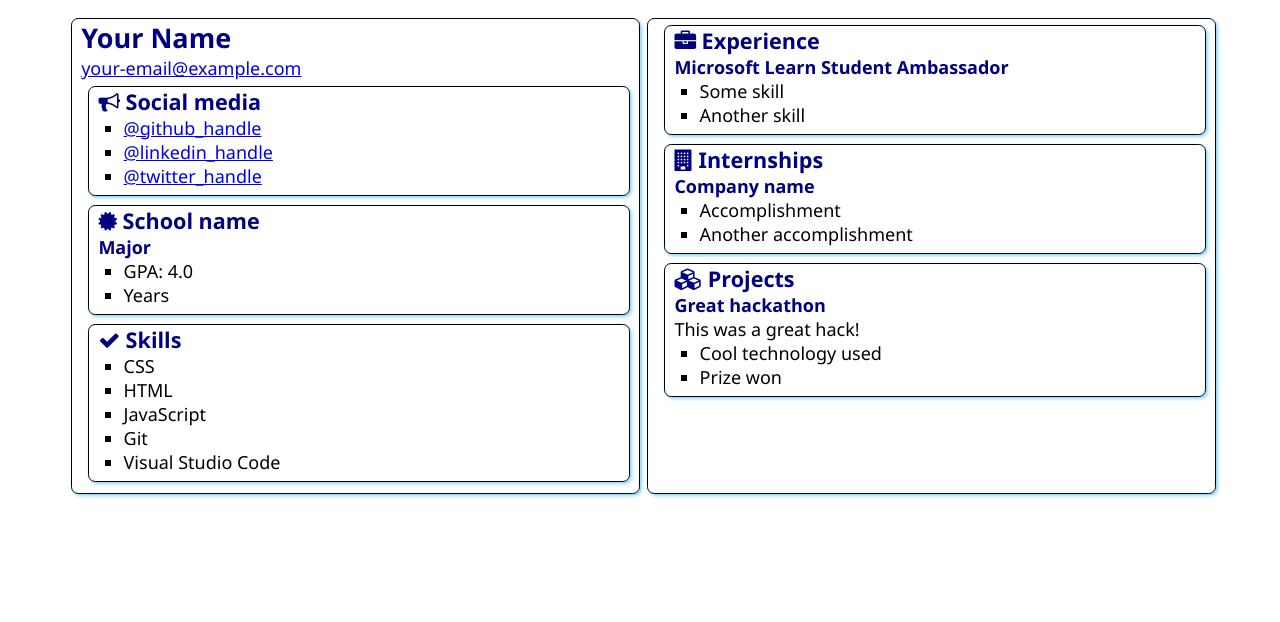
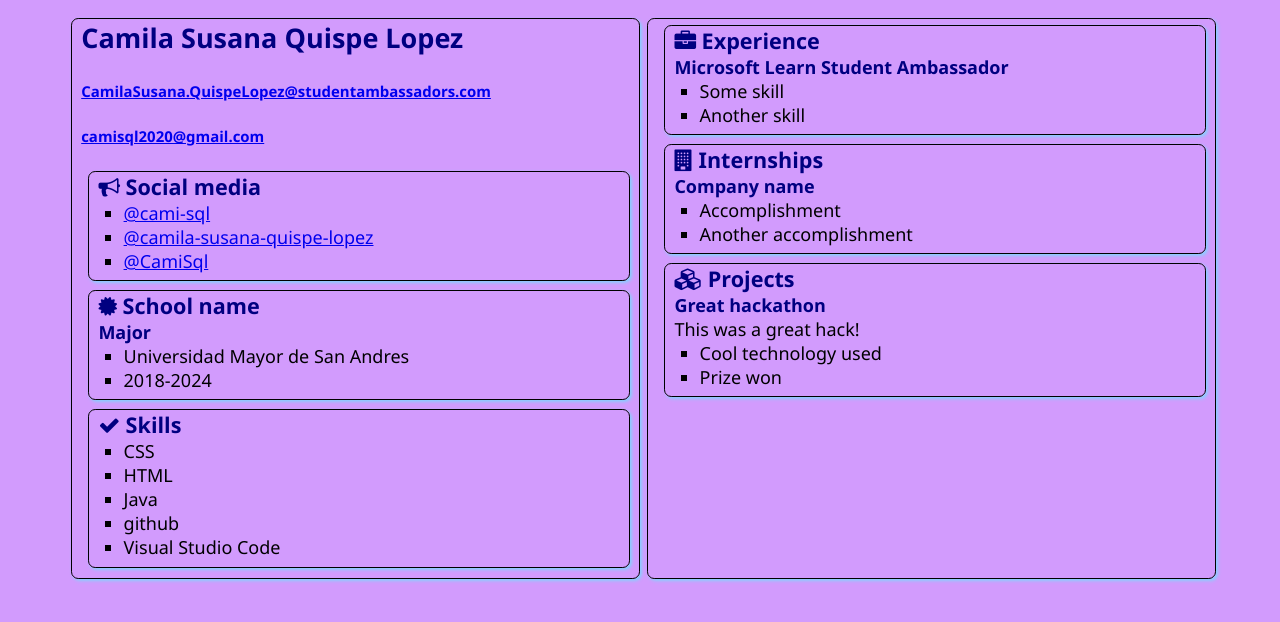
Before and after one commit to cami-sql/SATechnicalOnboarding, a plain HTML site: page src/index.html in a window 1280 px wide. Drawn offline with Linux system fonts and the light colour scheme.

Commit message:
Info added
personal information was added

```diff
--- a/src/index.html
+++ b/src/index.html
@@ -10,10 +10,14 @@
     <link rel="stylesheet" href="https://cdnjs.cloudflare.com/ajax/libs/font-awesome/4.7.0/css/font-awesome.min.css">
 </head>
 <body>
+     <background-color: id="#50C878"></background-color:>
+     <body bgcolor="#D29BFD">
     <main>
         <article class="box">
-            <h1>Your Name</h1>
-            <div><a href="mailto:your.email@example.com">your-email@example.com</a></div>
+            <h1>Camila Susana Quispe Lopez</h1>
+        <div> <h5><a href="mailto:your.email@example.com">CamilaSusana.QuispeLopez@studentambassadors.com </a></h5></div>
+        <div> <h5><a href="mailto:your.email@example.com">camisql2020@gmail.com</a></h5></div>
+
 
             <section class="box">
                 <h2>
@@ -21,9 +25,9 @@
                     Social media
                 </h2>
                 <ul>
-                    <li><a href="https://github.com/<handle>">@github_handle</a></li>
-                    <li><a href="https://linkedin.com/in/<handle>">@linkedin_handle</a></li>
-                    <li><a href="https://twitter.com/<handle>">@twitter_handle</a></li>
+                    <li><a href="https://github.com/<handle>">@cami-sql</a></li>
+                    <li><a href="https://linkedin.com/in/<handle>">@camila-susana-quispe-lopez</a></li>
+                    <li><a href="https://twitter.com/<handle>">@CamiSql</a></li>
                 </ul>
             </section>
 
@@ -35,8 +39,8 @@
                     </h2>
                     <h3>Major</h3>
                     <ul>
-                        <li>GPA: 4.0</li>
-                        <li>Years</li>
+                        <li>Universidad Mayor de San Andres</li>
+                        <li>2018-2024</li>
                     </ul>
                 </div>
             </section>
@@ -49,8 +53,8 @@
                 <ul>
                     <li>CSS</li>
                     <li>HTML</li>
-                    <li>JavaScript</li>
-                    <li>Git</li>
+                    <li>Java</li>
+                    <li>github</li>
                     <li>Visual Studio Code</li>
                 </ul>
             </section>
```
